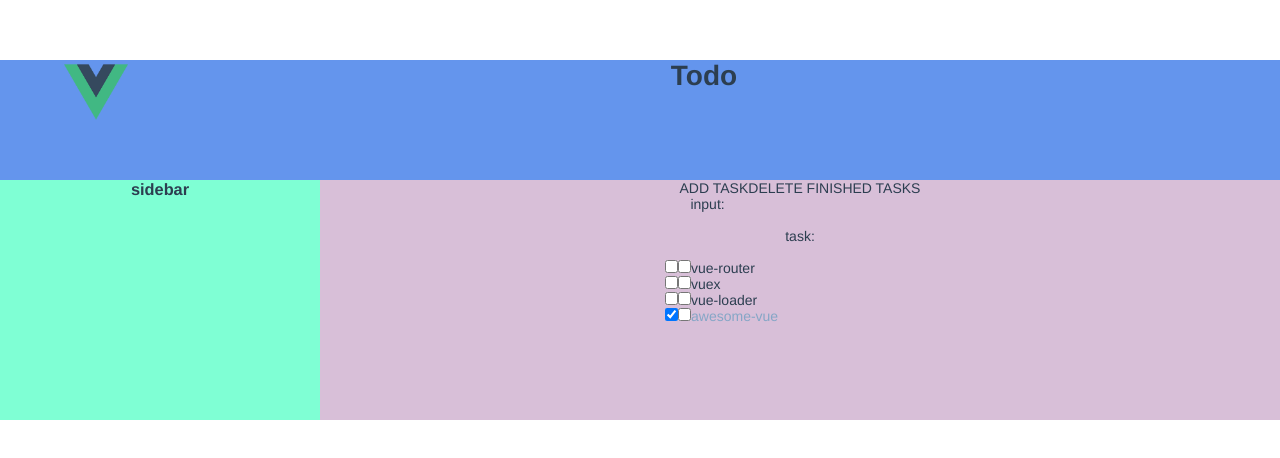
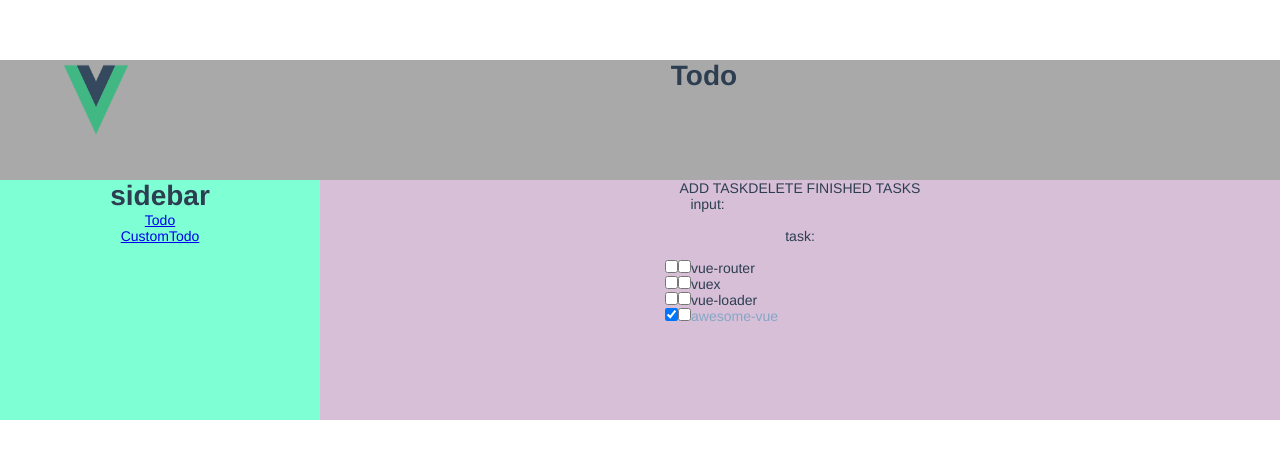
Before and after one commit to siehna/first-vue, a Vue app: page /#/ in a window 1280 px wide. Shown: the top 458 px of the page. Built offline with nearby package versions, Linux system fonts and the light colour scheme.

Commit message:
Sidebarのボタン Todo、CustomTodo以外のファイル分割終了

```diff
--- a/src/App.vue
+++ b/src/App.vue
@@ -1,7 +1,7 @@
 <template>
   <div id="app">
-    <ContentHeader class="top"></ContentHeader>
-    <Sidebar class="side"></Sidebar>
+    <ContentHeader></ContentHeader>
+    <Sidebar></Sidebar>
     <router-view class="content"></router-view>
   </div>
 </template>
@@ -28,18 +28,9 @@
     color: #2c3e50;
     margin-top: 60px;
   }
-  /*.top{*/
-    /*height: 10vw;*/
-    /*background-color: aqua;*/
-  /*}*/
-  .side{
-    float: left;
-    width: 25% ;
-    background-color: aquamarine;
-    height: 30vh;
-    /*border-right-color: brown;*/
-    /*border-right-width: 100px;*/
-  }
+
+
+
   .content{
     float: left;
     width: 75% ;
--- a/src/components/Header/style.css
+++ b/src/components/Header/style.css
@@ -1,11 +1,12 @@
 div{
-  background-color: cornflowerblue;
+  background-color: darkgray;
   height: 15vh;
 }
 img{
   float: left;
   vertical-align: middle;
   width: 10vw;
+  height: 10vh;
   padding-left: 5vw;
 }
 h1{
--- a/src/components/Sidebar/Sidebar.vue
+++ b/src/components/Sidebar/Sidebar.vue
@@ -1,10 +1,3 @@
-<template>
-  <h3>sidebar</h3>
-</template>
-
-<script>
-</script>
-
-<style scoped>
-
-</style>
+<template src="./template.html"></template>
+<script src="./script.js"></script>
+<style scoped src="./style.css"></style>
--- /dev/null
+++ b/src/components/Sidebar/style.css
@@ -0,0 +1,6 @@
+div{
+  float: left;
+  width: 25% ;
+  background-color: aquamarine;
+  height: 30vh;
+}
--- /dev/null
+++ b/src/components/Sidebar/template.html
@@ -0,0 +1,7 @@
+<div>
+  <h1>sidebar</h1>
+  <!--<hr />-->
+  <router-link to="/">Todo</router-link>
+  <br />
+  <router-link to="/custom">CustomTodo</router-link>
+</div>
```
Also changed, not shown: src/components/Sidebar/script.js (added).
